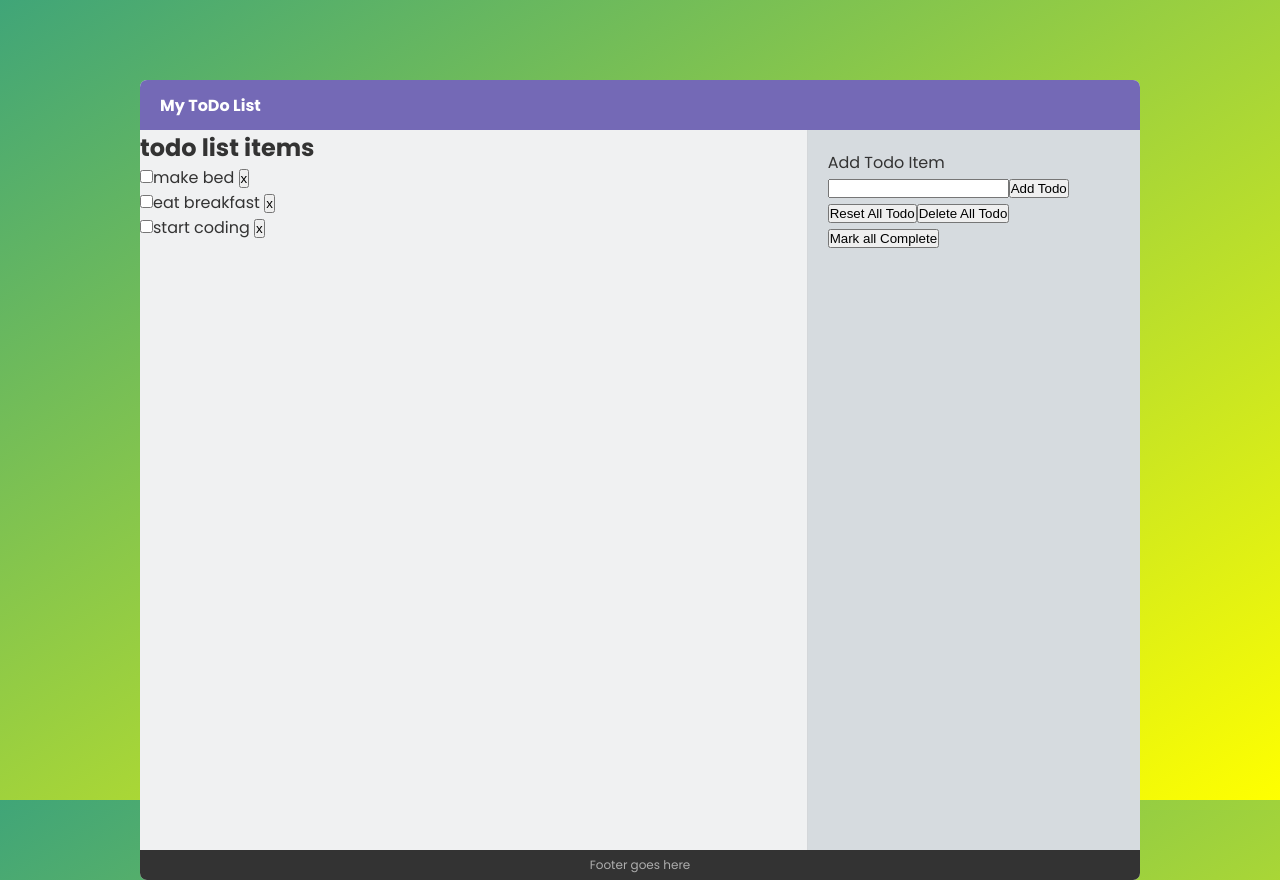
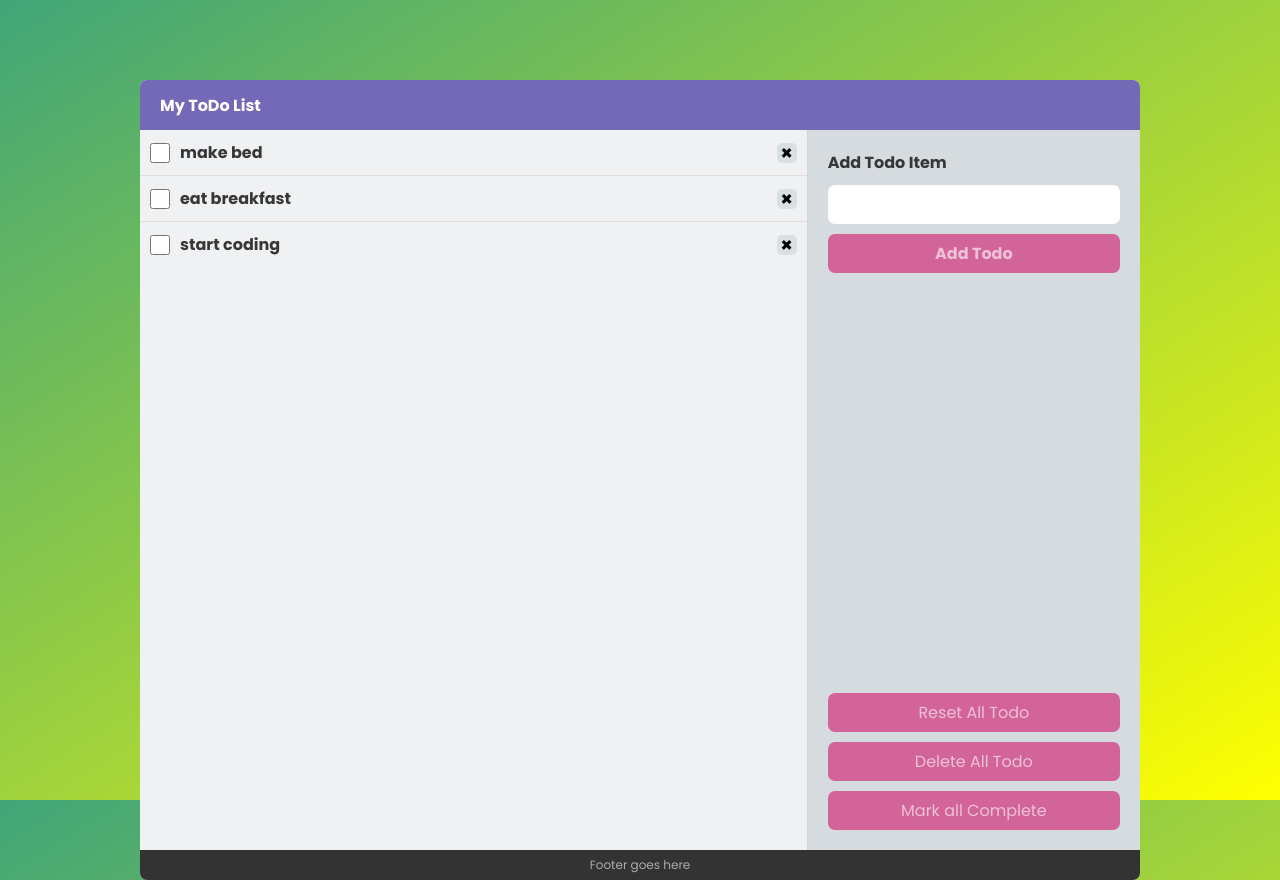
Before and after one commit to tamalchowdhury/7-react-todo-list, a React (Vite) app: page / in a window 1280 px wide. Built offline with nearby package versions, Linux system fonts and the light colour scheme.

Commit message:
styling the buttons

```diff
--- a/src/App.tsx
+++ b/src/App.tsx
@@ -73,11 +73,12 @@ function App() {
       <header className='header'>My ToDo List</header>
 
       <main className='main'>
-        <h2>todo list items</h2>
-        <ul>
+        <ul className='todos'>
           {items.map((item, index) => (
-            <li key={item.id}>
+            <li key={item.id} className='todo'>
+              <div className='todo__labels'>
                 <input
+                  className='todo__checkbox'
                   type='checkbox'
                   name={item.title}
                   id={item.title}
@@ -85,28 +86,40 @@ function App() {
                   onChange={() => handleToggleItem(item.id)}
                 />
                 <label htmlFor={item.title}>{item.title}</label>{" "}
-              <button onClick={() => handleDeleteItem(item.id)}>x</button>
+              </div>
+              <button
+                className='todo__cross'
+                onClick={() => handleDeleteItem(item.id)}
+              >
+                &times;
+              </button>
             </li>
           ))}
         </ul>
       </main>
 
       <aside className='sidebar'>
-        <form onSubmit={handleFormSubmit}>
-          <label htmlFor='todo'>Add Todo Item</label>
-          <input name='todo' required />
-          <button type='submit'>Add Todo</button>
+        <form className='add__todo__block' onSubmit={handleFormSubmit}>
+          <label className='add__todo__title' htmlFor='todo'>
+            Add Todo Item
+          </label>
+          <input className='todo__input' name='todo' required />
+          <button className='btn todo__button' type='submit'>
+            Add Todo
+          </button>
         </form>
 
-        <button onClick={resetAllTodo} type='button'>
+        <div className='button__group'>
+          <button className='btn' onClick={resetAllTodo} type='button'>
             Reset All Todo
           </button>
-        <button onClick={deleteAllTodo} type='button'>
+          <button className='btn' onClick={deleteAllTodo} type='button'>
             Delete All Todo
           </button>
-        <button onClick={markAllComplete} type='button'>
+          <button className='btn' onClick={markAllComplete} type='button'>
             Mark all Complete
           </button>
+        </div>
       </aside>
 
       <footer className='footer'>Footer goes here</footer>
--- a/src/index.css
+++ b/src/index.css
@@ -11,9 +11,22 @@ ul {
   list-style: none;
 }
 
+button {
+  cursor: pointer;
+  border: none;
+  background: none;
+  font: inherit;
+}
+
+input {
+  border: none;
+  outline: none;
+  font: inherit;
+}
+
 body {
   font-family: "Poppins", sans-serif;
-  color: #333;
+  color: #363738;
   display: flex;
   justify-content: center;
   height: 100vh;
@@ -51,12 +64,113 @@ body {
   grid-row: 2 / 3;
 }
 
+.main__header {
+  padding: 10px;
+}
+
+.todos {
+  display: flex;
+  flex-direction: column;
+}
+
+.todo {
+  padding: 10px;
+  flex: 1;
+  border-bottom: 1px solid rgba(192, 177, 177, 0.3);
+
+  display: flex;
+  justify-content: space-between;
+  align-items: center;
+  font-weight: bold;
+}
+
+.todo:last-child {
+  border-bottom: none;
+}
+
+.todo__labels {
+  display: flex;
+  align-items: center;
+  gap: 10px;
+}
+
+.todo__checkbox {
+  width: 20px;
+  height: 20px;
+  background: rgba(159, 183, 186, 0.288);
+  transition: all 0.3s;
+  display: block;
+}
+
+.todo__cross {
+  width: 20px;
+  height: 20px;
+  border-radius: 5px;
+  background: rgba(159, 183, 186, 0.288);
+  display: flex;
+  justify-content: center;
+  align-items: center;
+  font-size: 20px;
+  transition: all 0.3s;
+}
+
+.todo__cross:hover {
+  background: #ffaa80;
+}
+
 .sidebar {
   grid-column: 2 / -1;
   grid-row: 2 / 3;
   padding: 20px;
   background: rgba(112, 128, 144, 0.2);
   border-left: 1px solid rgba(192, 177, 177, 0.1);
+
+  display: flex;
+  flex-direction: column;
+}
+
+.add__todo__block {
+  display: grid;
+  gap: 10px;
+}
+
+.add__todo__title {
+  font-weight: bold;
+  display: block;
+}
+
+.todo__input {
+  display: block;
+  width: 100%;
+  border-radius: 7px;
+  padding: 7px;
+}
+
+.button__group {
+  display: grid;
+  gap: 10px;
+  margin-top: auto;
+
+}
+
+.btn {
+  background: #d2649a;
+  border-radius: 7px;
+  padding: 7px 10px;
+  color: rgba(255, 255, 255, 0.6);
+}
+
+.todo__button {
+  background: #d2649a;
+  border-radius: 7px;
+  padding: 7px 10px;
+  font-weight: bold;
+  color: rgba(255, 255, 255, 0.6);
+}
+
+.btn:hover {
+  background: #8a325d;
+  color: #fff;
 }
 
 .footer {
```
Lines whose indentation alone changed are shown as unchanged.
